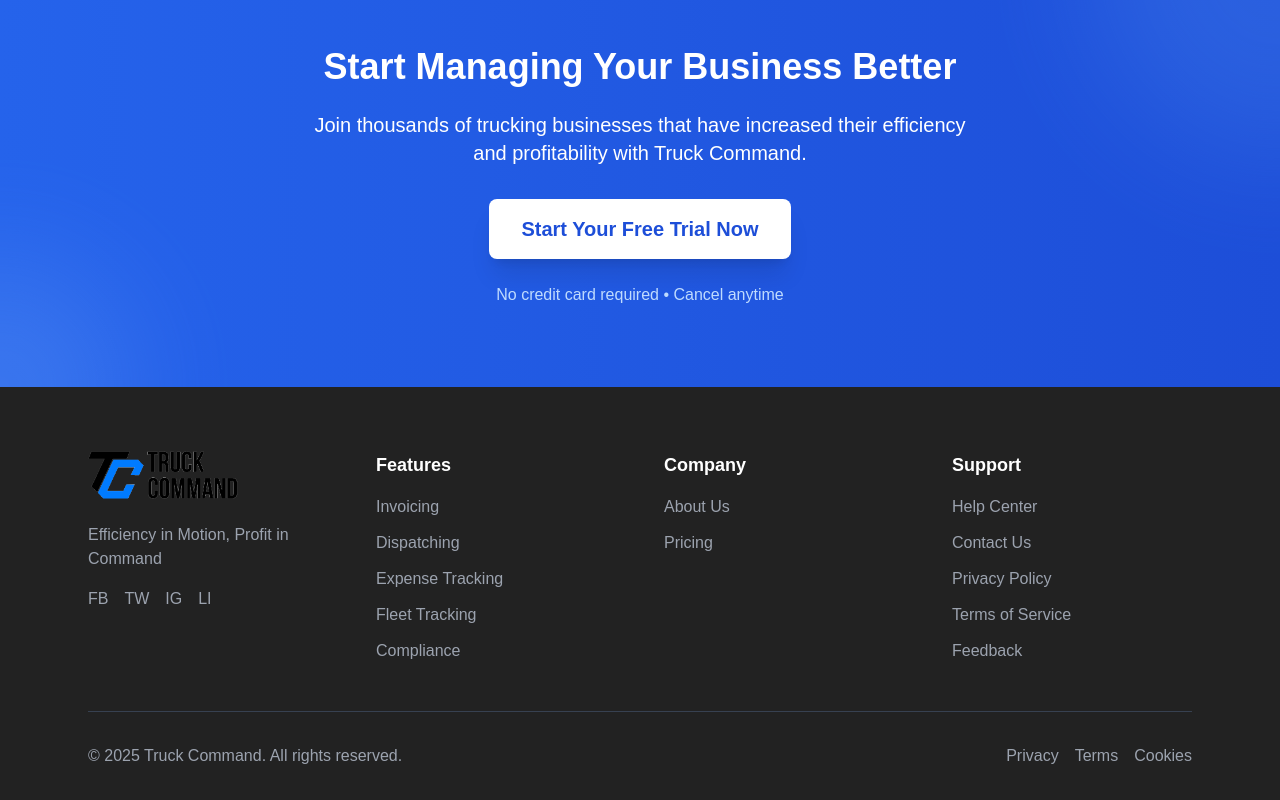
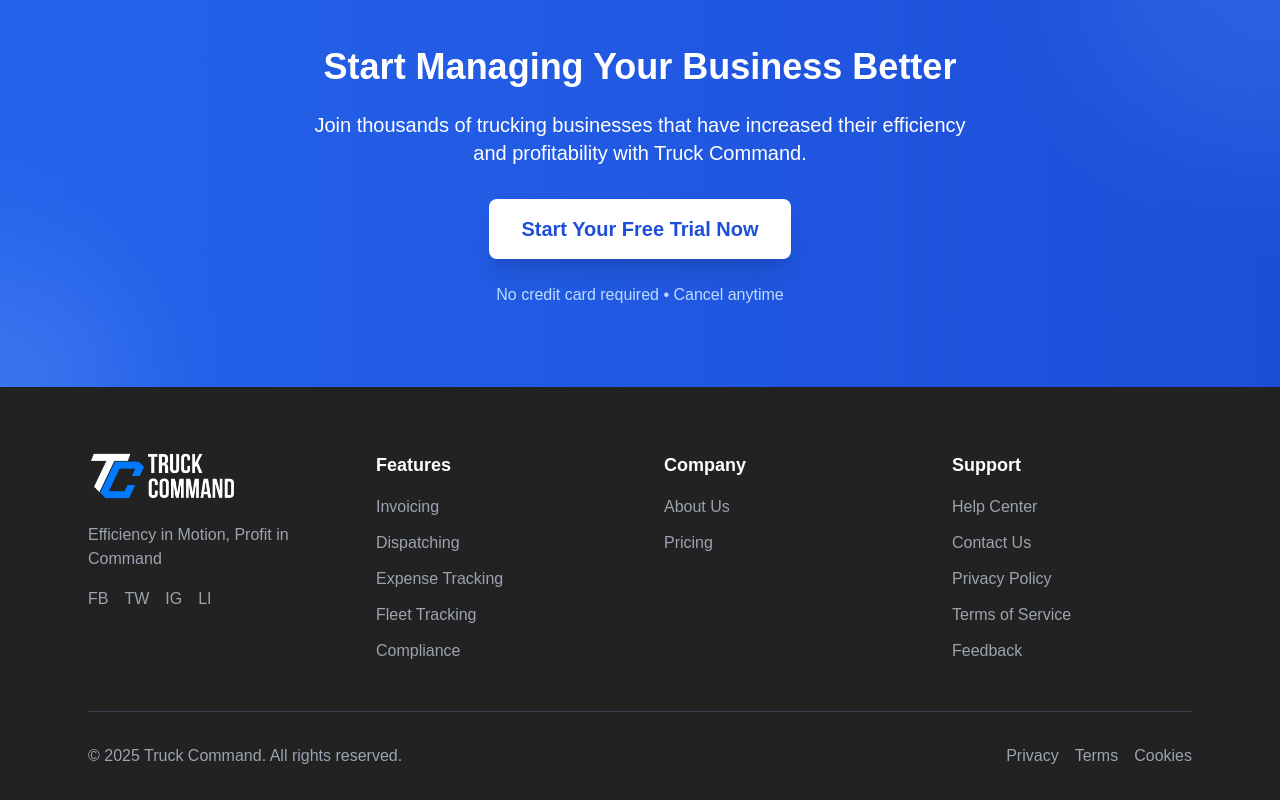
Before and after one commit to HighYieldSolar/truck-cmd, a Next.js app: page / in a window 1280 px wide. Shown: the part 4511-5311 px from the top of the page. Built offline with nearby package versions, Linux system fonts and the light colour scheme.

Commit message:
footer logo update

```diff
--- a/src/app/page.js
+++ b/src/app/page.js
@@ -548,7 +548,7 @@
           <div className="grid grid-cols-1 md:grid-cols-4 gap-12 mb-12">
             <div>
               <Image
-                src="/images/tc-name-tp-bg.png"
+                src="/images/tc white-logo with name.png"
                 alt="Truck Command Logo"
                 width={150}
                 height={50}
--- a/src/components/footer.js
+++ b/src/components/footer.js
@@ -9,7 +9,7 @@
         <div className="grid grid-cols-1 md:grid-cols-4 gap-12 mb-12">
           <div>
             <Image
-              src="/images/tc-name-tp-bg.png"
+              src="/images/tc white-logo with name.png"
               alt="Truck Command Logo"
               width={150}
               height={50}
```
Also changed, not shown: public/images/tc white-logo with name.png (added).
